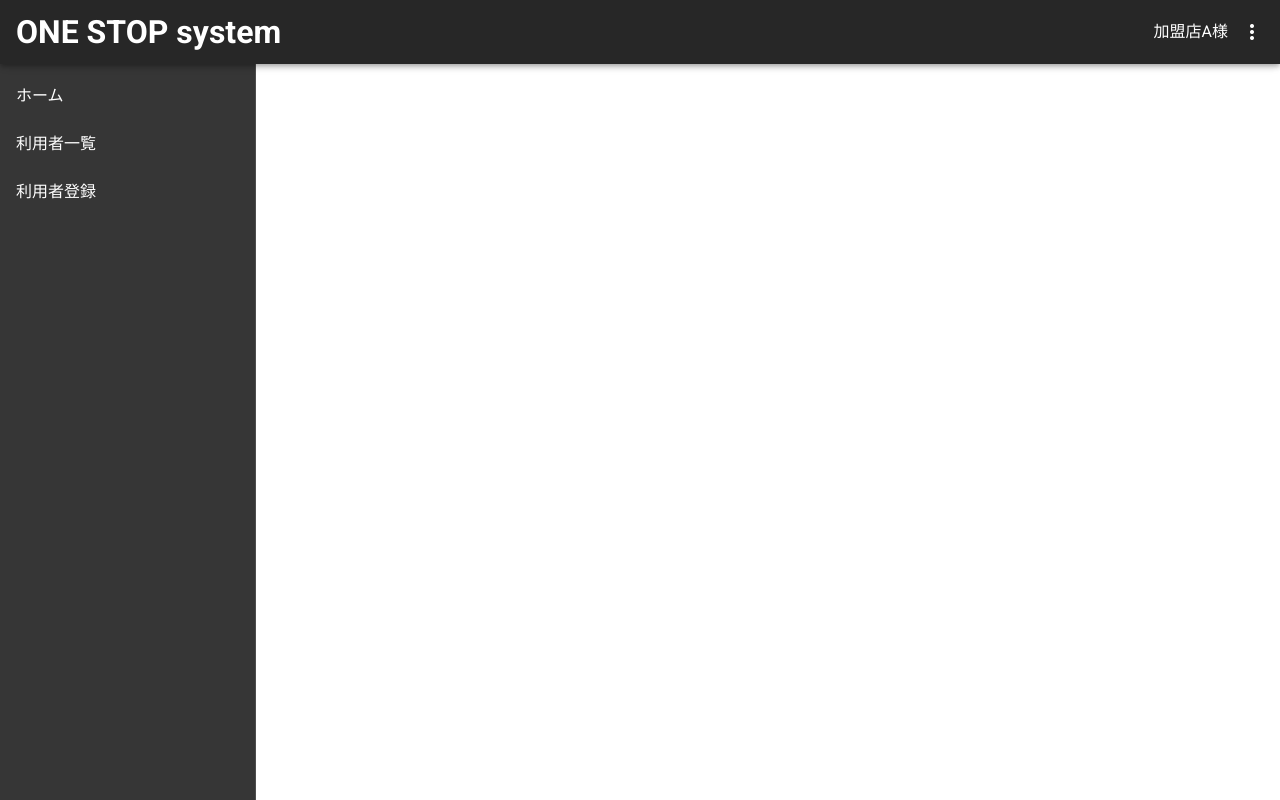
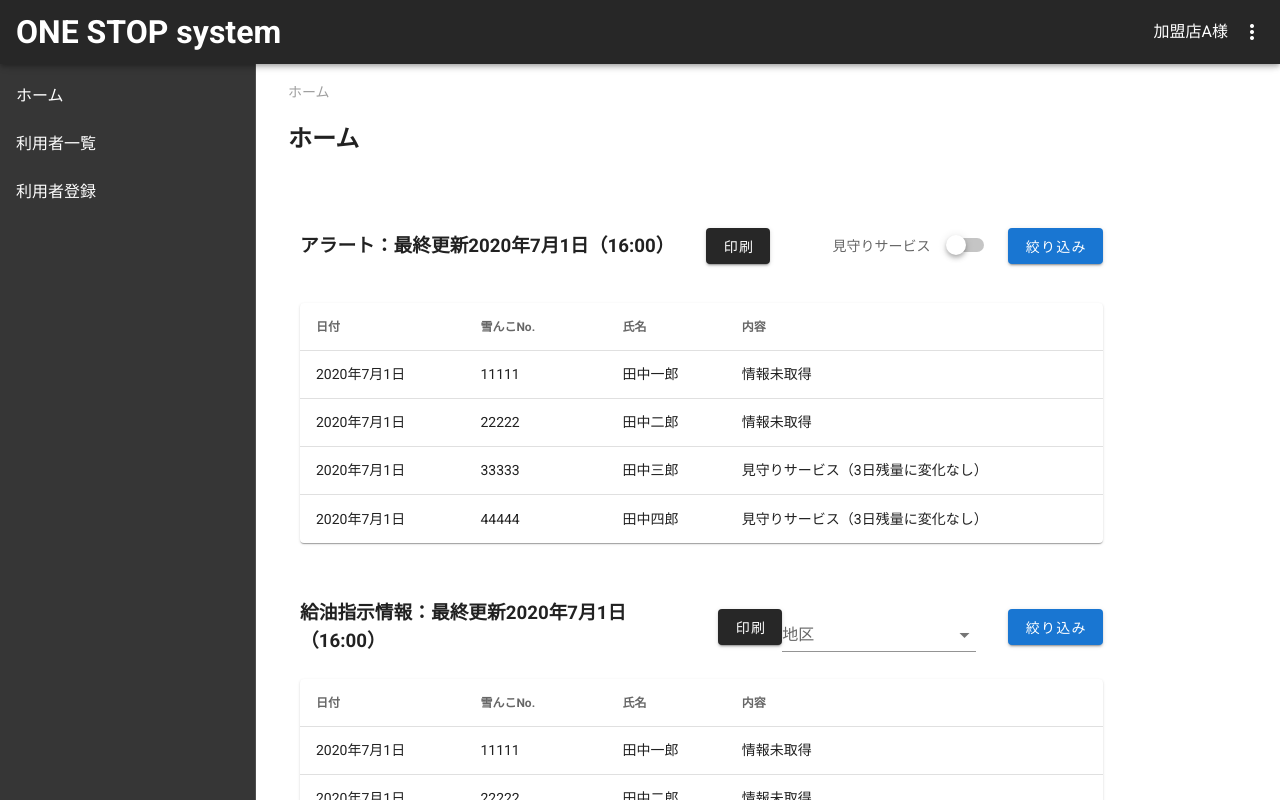
Before and after one commit to gn-t-k/ONE-STOP-System, a Nuxt app in the folder nuxt/ONE-STOP-System/: page /home in a window 1280 px wide. Shown: the top 800 px of the page. Built offline with nearby package versions, Linux system fonts and the light colour scheme.

Commit message:
homeページ作成

```diff
--- /dev/null
+++ b/nuxt/ONE-STOP-System/src/pages/home.vue
@@ -0,0 +1,156 @@
+<template>
+  <v-app>
+    <v-container>
+      <v-row>
+        <v-breadcrumbs :items="breadCrumbs" class="pl-0"></v-breadcrumbs>
+      </v-row>
+      <v-row class="mb-8">
+        <h2>ホーム</h2>
+      </v-row>
+    </v-container>
+    <v-container class="mb-8">
+      <v-row>
+        <v-col class="d-flex justify-space-between align-center" cols="10">
+          <div class="d-flex justify-start align-center">
+            <h3 class="mr-8">アラート：最終更新2020年7月1日（16:00）</h3>
+            <v-btn dark>印刷</v-btn>
+          </div>
+          <div class="d-flex justify-end align-center">
+            <v-subheader>見守りサービス</v-subheader>
+            <v-switch v-model="toggle" class="mr-4"></v-switch>
+            <v-btn dark color="primary">絞り込み</v-btn>
+          </div>
+        </v-col>
+      </v-row>
+      <v-row>
+        <v-col cols="10">
+          <v-data-table
+            :headers="headers"
+            :items="alerts"
+            hide-default-footer
+            class="elevation-1"
+          >
+          </v-data-table>
+        </v-col>
+      </v-row>
+    </v-container>
+    <v-container class="mb-8">
+      <v-row>
+        <v-col class="d-flex justify-space-between align-center" cols="10">
+          <div class="d-flex justify-start align-center">
+            <h3 class="mr-8">給油指示情報：最終更新2020年7月1日（16:00）</h3>
+            <v-btn dark>印刷</v-btn>
+          </div>
+          <div class="d-flex justify-end align-center">
+            <v-autocomplete
+              :items="regions"
+              label="地区"
+              class="mr-8"
+              hide-details
+            >
+            </v-autocomplete>
+            <v-btn dark color="primary">絞り込み</v-btn>
+          </div>
+        </v-col>
+      </v-row>
+      <v-row>
+        <v-col cols="10">
+          <v-data-table
+            :headers="headers"
+            :items="alerts"
+            hide-default-footer
+            class="elevation-1"
+          >
+          </v-data-table>
+        </v-col>
+      </v-row>
+    </v-container>
+  </v-app>
+</template>
+
+<script>
+export default {
+  data: () => ({
+    navigationItems: {
+      home: {
+        text: 'ホーム',
+        href: './index.html',
+      },
+      userList: {
+        text: '利用者一覧',
+        href: './userList.html',
+      },
+      userRegisteration: {
+        text: '利用者登録',
+        href: './userRegisteration.html',
+      },
+    },
+    menuItems: {
+      logout: {
+        title: 'ログアウト',
+        href: './login.html',
+      },
+    },
+    breadCrumbs: [
+      {
+        text: 'ホーム',
+        disabled: true,
+        href: './',
+      },
+    ],
+    headers: [
+      { text: '日付', value: 'date' },
+      { text: '雪んこNo.', value: 'yukinkoNumber' },
+      { text: '氏名', value: 'name' },
+      { text: '内容', value: 'content' },
+    ],
+    alerts: [
+      {
+        date: '2020年7月1日',
+        yukinkoNumber: 11111,
+        name: '田中一郎',
+        content: '情報未取得',
+      },
+      {
+        date: '2020年7月1日',
+        yukinkoNumber: 22222,
+        name: '田中二郎',
+        content: '情報未取得',
+      },
+      {
+        date: '2020年7月1日',
+        yukinkoNumber: 33333,
+        name: '田中三郎',
+        content: '見守りサービス（3日残量に変化なし）',
+      },
+      {
+        date: '2020年7月1日',
+        yukinkoNumber: 44444,
+        name: '田中四郎',
+        content: '見守りサービス（3日残量に変化なし）',
+      },
+    ],
+    regions: [
+      {
+        value: 1,
+        text: '地区1',
+      },
+      {
+        value: 2,
+        text: '地区2',
+      },
+      {
+        value: 3,
+        text: '地区3',
+      },
+    ],
+    toggle: false,
+  }),
+
+  methods: {
+    link(path) {
+      window.location.href = path
+    },
+  },
+}
+</script>
```
